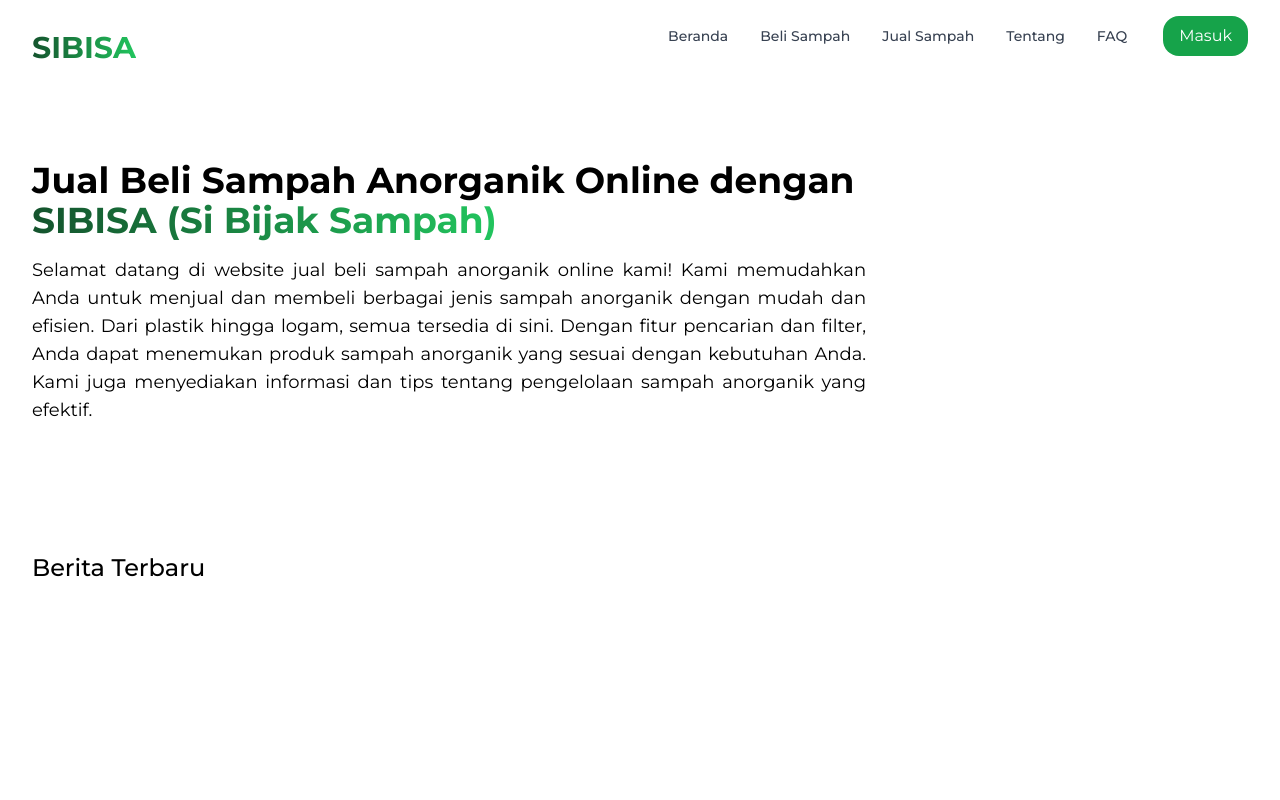
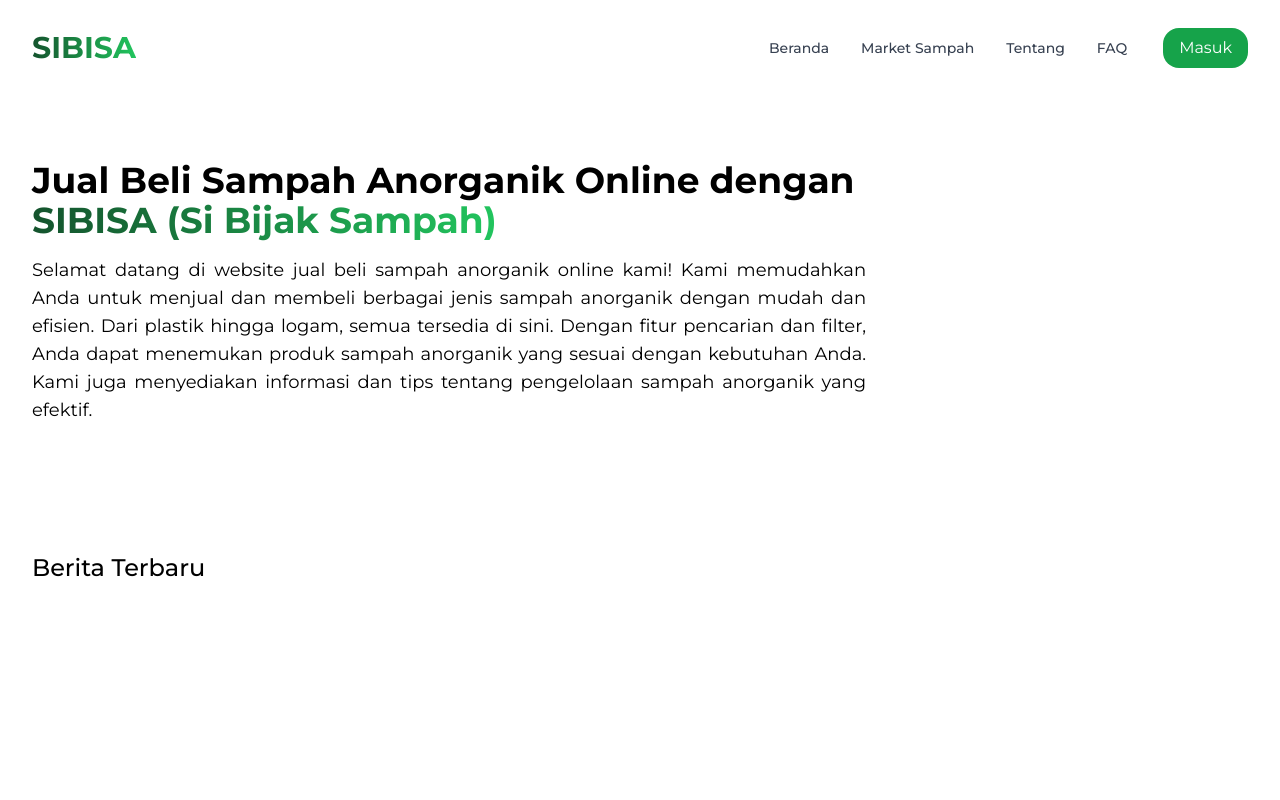
Before and after one commit to RPL02MKM/RPL02MKM-TIK204-2023-B-SiBiSa-Frontend, a Next.js app: page / in a window 1280 px wide. Shown: the top 800 px of the page. Built offline with nearby package versions, Linux system fonts and the light colour scheme.

Commit message:
Backup Code

```diff
--- a/src/components/layouts/Header.js
+++ b/src/components/layouts/Header.js
@@ -1,76 +1,129 @@
-import Link from 'next/link';
-import Image from 'next/image';
-import { useState } from 'react';
+import Link from "next/link";
+import Image from "next/image";
+import { useState, useEffect } from "react";
 
 export default function Header() {
   const [isMenuOpen, setIsMenuOpen] = useState(false);
+  const [isScrolled, setIsScrolled] = useState(false);
+
+  useEffect(() => {
+    const handleScroll = () => {
+      const scrollTop =
+        window.pageYOffset || document.documentElement.scrollTop;
+      setIsScrolled(scrollTop > 0);
+    };
+
+    window.addEventListener("scroll", handleScroll);
+
+    return () => {
+      window.removeEventListener("scroll", handleScroll);
+    };
+  }, []);
 
   return (
-    <nav className="bg-white shadow-md py-4">
+    <nav
+      className={`bg-white shadow-md py-4 ${
+        isScrolled ? "fixed top-0 left-0 w-full" : ""
+      }`}
+    >
       <div className="max-w-7xl mx-auto px-4 sm:px-6 lg:px-8">
         <div className="flex justify-between h-16">
           <div className="flex-shrink-0 flex items-center">
             <Link href="/">
-              <p className="text-3xl font-bold bg-gradient-to-r from-green-900 to-green-500 text-transparent bg-clip-text">SIBISA</p>
+              <p className="text-3xl font-bold bg-gradient-to-r from-green-900 to-green-500 text-transparent bg-clip-text">
+                SIBISA
+              </p>
             </Link>
           </div>
           <div className="hidden md:block">
-            <div className="ml-4 flex items-center">
+            <div className="ml-4 flex items-center py-3">
               <Link href="/">
-                <p className="ml-2 px-3 py-2 rounded-md text-sm font-medium text-gray-700 hover:text-green-600">Beranda</p>
+                <p className="ml-2 px-3 py-2 rounded-md text-sm font-medium text-gray-700 hover:text-green-600">
+                  Beranda
+                </p>
               </Link>
-              <Link href="/beliSampah">
-                <p className="ml-2 px-3 py-2 rounded-md text-sm font-medium text-gray-700 hover:text-green-600">Beli Sampah</p>
-              </Link>
-              <Link href="/jualSampah">
-                <p className="ml-2 px-3 py-2 rounded-md text-sm font-medium text-gray-700 hover:text-green-600">Jual Sampah</p>
+              <Link href="/market">
+                <p className="ml-2 px-3 py-2 rounded-md text-sm font-medium text-gray-700 hover:text-green-600">
+                  Market Sampah
+                </p>
               </Link>
               <Link href="/tentang">
-                <p className="ml-2 px-3 py-2 rounded-md text-sm font-medium text-gray-700 hover:text-green-600">Tentang</p>
+                <p className="ml-2 px-3 py-2 rounded-md text-sm font-medium text-gray-700 hover:text-green-600">
+                  Tentang
+                </p>
               </Link>
               <Link href="/faq">
-                <p className="ml-2 px-3 py-2 rounded-md text-sm font-medium text-gray-700 hover:text-green-600">FAQ</p>
+                <p className="ml-2 px-3 py-2 rounded-md text-sm font-medium text-gray-700 hover:text-green-600">
+                  FAQ
+                </p>
               </Link>
               <Link href="/login">
                 <button className="ml-6 px-4 py-2 rounded-2xl text-white bg-green-600 hover:bg-green-700 focus:outline-none focus:bg-green-700 transition duration-150 ease-in-out">
-                 Masuk
+                  Masuk
                 </button>
               </Link>
             </div>
           </div>
           <div className="-mr-2 flex md:hidden">
-            <button onClick={() => setIsMenuOpen(!isMenuOpen)} type="button" className="inline-flex items-center justify-center p-2 rounded-md text-gray-400 hover:text-gray-500 hover:bg-gray-100 focus:outline-none focus:bg-gray-100 focus:text-gray-500 transition duration-150 ease-in-out">
-              <svg className={`${isMenuOpen ? 'hidden' : 'block'} h-6 w-6`} stroke="currentColor" fill="none" viewBox="0 0 24 24">
-                <path strokeLinecap="round" strokeLinejoin="round" strokeWidth="2" d="M4 6h16M4 12h16M4 18h16" />
+            <button
+              onClick={() => setIsMenuOpen(!isMenuOpen)}
+              type="button"
+              className="inline-flex items-center justify-center p-2 rounded-md text-gray-400 hover:text-gray-500 hover:bg-gray-100 focus:outline-none focus:bg-gray-100 focus:text-gray-500 transition duration-150 ease-in-out"
+            >
+              <svg
+                className={`${isMenuOpen ? "hidden" : "block"} h-6 w-6`}
+                stroke="currentColor"
+                fill="none"
+                viewBox="0 0 24 24"
+              >
+                <path
+                  strokeLinecap="round"
+                  strokeLinejoin="round"
+                  strokeWidth="2"
+                  d="M4 6h16M4 12h16M4 18h16"
+                />
               </svg>
-              <svg className={`${isMenuOpen ? 'block' : 'hidden'} h-6 w-6`} stroke="currentColor" fill="none" viewBox="0 0 24 24">
-                <path strokeLinecap="round" strokeLinejoin="round" strokeWidth="2" d="M6 18L18 6M6 6l12 12" />
+              <svg
+                className={`${isMenuOpen ? "block" : "hidden"} h-6 w-6`}
+                stroke="currentColor"
+                fill="none"
+                viewBox="0 0 24 24"
+              >
+                <path
+                  strokeLinecap="round"
+                  strokeLinejoin="round"
+                  strokeWidth="2"
+                  d="M6 18L18 6M6 6l12 12"
+                />
               </svg>
             </button>
           </div>
         </div>
       </div>
-      <div className={`${isMenuOpen ? 'block' : 'hidden'} md:hidden`}>
+      <div className={`${isMenuOpen ? "block" : "hidden"} md:hidden`}>
         <div className="px-2 pt-2 pb-3 sm:px-3">
-          <Link href="/beli">
-            <p className="block px-3 py-2 rounded-md text-base font-medium text-gray-700 hover:text-green-600">Beli Sampah</p>
-          </Link>
-          <Link href="/inputSampah">
-            <p className="mt-1 block px-3 py-2 rounded-md text-base font-medium text-gray-700 hover:text-green-600">Jual Sampah</p>
+          <Link href="/market">
+            <p className="block px-3 py-2 rounded-md text-base font-medium text-gray-700 hover:text-green-600">
+              Market Sampah
+            </p>
           </Link>
           <Link href="/tentang">
-            <p className="mt-1 block px-3 py-2 rounded-md text-base font-medium text-gray-700 hover:text-green-600">Tentang</p>
+            <p className="mt-1 block px-3 py-2 rounded-md text-base font-medium text-gray-700 hover:text-green-600">
+              Tentang
+            </p>
           </Link>
-          <Link href="/kontak">
-            <p className="mt-1 block px-3 py-2 rounded-md text-base font-medium text-gray-700 hover:text-green-600">Kontak</p>
+          <Link href="/faq">
+            <p className="mt-1 block px-3 py-2 rounded-md text-base font-medium text-gray-700 hover:text-green-600">
+              Kontak
+            </p>
           </Link>
           <Link href="/login">
-            <button className="ml-4 px-4 py-2 rounded-md text-white bg-green-600 hover:bg-green-700 focus:outline-none focus:bg-green-700 transition duration-150 ease-in-out">
-            Masuk
+            <button className="ml-3 mt-4 px-4 py-2 rounded-2xl text-white bg-green-600 hover:bg-green-700 focus:outline-none focus:bg-green-700 transition duration-150 ease-in-out">
+              Masuk
             </button>
           </Link>
         </div>
       </div>
     </nav>
-  )
+  );
 }
```
